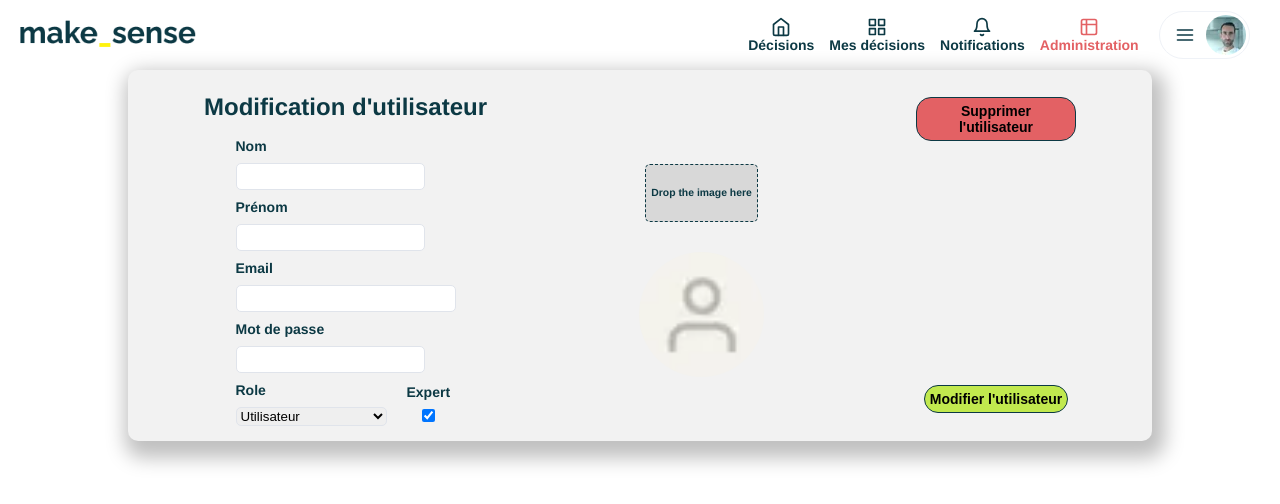
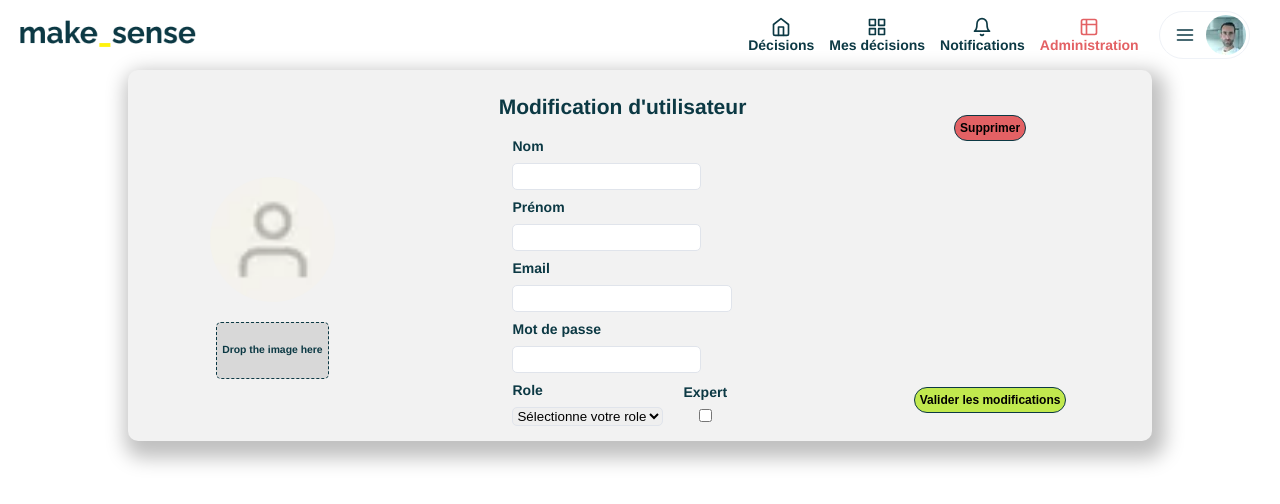
Before and after one commit to WildCodeSchool/2023-02-JS-RemoteFR-DeVMX-P3-Sense-Makers, a React (Vite) app in the folder frontend/: page /profile in a window 1280 px wide. Shown: the top 504 px of the page. Built offline with nearby package versions, Linux system fonts and the light colour scheme; no server answers.

Commit message:
Add CSS structure like wireframe and CSS style

```diff
--- a/frontend/src/components/Profiles/GlobalComponents/ModifyUser.jsx
+++ b/frontend/src/components/Profiles/GlobalComponents/ModifyUser.jsx
@@ -77,6 +77,35 @@ export default function ModifyUser() {
 
   return (
     <form className="user-management" onSubmit={submit}>
+      <div className="profile-photo-container">
+        <label htmlFor="profile-photo-input">
+          {dropzoneImage[0]?.preview ? (
+            <img
+              src={
+                dropzoneImage[0]?.preview ? dropzoneImage[0]?.preview : Avatar0
+              }
+              alt="profil"
+            />
+          ) : (
+            <img
+              src={
+                dataUser?.photo
+                  ? `${import.meta.env.VITE_BACKEND_URL}/uploads/${
+                      dataUser.photo
+                    }`
+                  : Avatar0
+              }
+              alt="profil"
+            />
+          )}
+          <Dropzone
+            className="dropzone"
+            dropzoneImage={dropzoneImage}
+            setDropzoneImage={setDropzoneImage}
+            setNewUploadedFileName={setNewUploadedFileName}
+          />
+        </label>
+      </div>
       <div className="input-container">
         <h2 className="input-title">Modification d'utilisateur</h2>
         <div className="input-fields">
@@ -124,22 +153,12 @@ export default function ModifyUser() {
           <div className="roles-container">
             <label htmlFor="role">
               Role <br />
-              {/* <select
-                id="role"
-                name="role"
-                onChange={update}
-                selected={dataUser.role_id}
-              >
-                <option value="0">Sélectionne votre role</option>
-                <option value="1">Admin</option>
-                <option value="2">Utilisateur</option>
-              </select> */}
               {parseInt(dataUser.role_id, 10) === 1 ? (
                 <select
                   id="role"
                   name="role"
                   onChange={update}
-                  defaultValue={1}
+                  // defaultValue={1}
                 >
                   <option value="0">Sélectionne votre role</option>
                   <option value="1">Admin</option>
@@ -150,7 +169,7 @@ export default function ModifyUser() {
                   id="role"
                   name="role"
                   onChange={update}
-                  defaultValue="2"
+                  // defaultValue={2}
                 >
                   <option value="0">Sélectionne votre role</option>
                   <option value="1">Admin</option>
@@ -160,7 +179,7 @@ export default function ModifyUser() {
             </label>
             <label htmlFor="role-expert" className="role-expert">
               Expert <br />
-              {dataUser.is_expert === 1 ? (
+              {parseInt(dataUser.is_expert, 10) === 1 ? (
                 <input
                   type="checkbox"
                   id="role-expert"
@@ -174,49 +193,19 @@ export default function ModifyUser() {
                   id="role-expert"
                   name="roleExpert"
                   onChange={update}
-                  checked
                 />
               )}
             </label>
           </div>
         </div>
       </div>
-      <div className="profile-photo-container">
-        <label htmlFor="profile-photo-input">
-          <Dropzone
-            className="dropzone"
-            dropzoneImage={dropzoneImage}
-            setDropzoneImage={setDropzoneImage}
-            setNewUploadedFileName={setNewUploadedFileName}
-          />
 
-          {dropzoneImage[0]?.preview ? (
-            <img
-              src={
-                dropzoneImage[0]?.preview ? dropzoneImage[0]?.preview : Avatar0
-              }
-              alt="profil"
-            />
-          ) : (
-            <img
-              src={
-                dataUser?.photo
-                  ? `${import.meta.env.VITE_BACKEND_URL}/uploads/${
-                      dataUser.photo
-                    }`
-                  : Avatar0
-              }
-              alt="profil"
-            />
-          )}
-        </label>
-      </div>
       <div className="input-buttons-container">
         <div className="remove-button-container">
-          <button type="submit">Supprimer l'utilisateur</button>
+          <button type="submit">Supprimer</button>
         </div>
         <div className="add-button-container">
-          <button type="submit">Modifier l'utilisateur</button>
+          <button type="submit">Valider les modifications</button>
         </div>
       </div>
     </form>
--- a/frontend/src/scss/Profils_scss/AdminComponents_scss/_userManagement.scss
+++ b/frontend/src/scss/Profils_scss/AdminComponents_scss/_userManagement.scss
@@ -11,12 +11,52 @@
   padding: $space-s 0;
   font-family: "Raleway", Helvetica, Arial, sans-serif;
   font-weight: 700;
-  font-size: $font-size-m;
+  font-size: $font-size-s;
   line-height: $font-size-s;
   color: $color-default;
   background-color: #F2F2F2;
   border-radius: $space-xs;
   box-shadow: 5px 9px 19px 8px rgba(0, 0, 0, 0.25);
+
+  .profile-photo-container {
+    margin-top: $space-s;
+
+    label {
+      display: flex;
+      justify-content: center;
+      align-items: center;
+      flex-direction: column;
+
+      .dropzone {
+        display: flex;
+        justify-content: center;
+        align-items: center;
+        max-width: 5rem;
+        aspect-ratio: 2/1;
+        background-color: rgba(145, 148, 145, 0.267);
+        border-radius: $space-xxs;
+        border: 1px dashed $color-default;
+        margin-top: $space-m;
+
+
+        .dropzone-placeholder-text {
+          font-size: $font-size-xxs;
+          text-align: center;
+          color: $color-default;
+          margin: 0;
+          padding: $space-xxs;
+          cursor: pointer;
+        }
+      }
+
+      img {
+        width: 80px;
+        object-fit: cover;
+        aspect-ratio: 1/1;
+        border-radius: 50%;
+      }
+    }
+  }
 
   .input-container {
     display: flex;
@@ -26,6 +66,46 @@
 
     .input-title {
       margin: $space-s auto;
+    }
+
+    .profile-photo-container {
+      margin-top: $space-l;
+
+      label {
+        display: flex;
+        justify-content: center;
+        align-items: center;
+        flex-direction: column;
+
+        .dropzone {
+          display: flex;
+          justify-content: center;
+          align-items: center;
+          max-width: 5rem;
+          aspect-ratio: 2/1;
+          background-color: rgba(145, 148, 145, 0.267);
+          border-radius: $space-xxs;
+          border: 1px dashed $color-default;
+          margin-top: $space-s;
+
+
+          .dropzone-placeholder-text {
+            font-size: $font-size-xxs;
+            text-align: center;
+            color: $color-default;
+            margin: 0;
+            padding: $space-xxs;
+            cursor: pointer;
+          }
+        }
+
+        img {
+          width: 60px;
+          object-fit: cover;
+          aspect-ratio: 1/1;
+          border-radius: 50%;
+        }
+      }
     }
 
     .input-fields {
@@ -95,45 +175,7 @@
     }
   }
 
-  .profile-photo-container {
-    margin-top: $space-l;
 
-    label {
-      display: flex;
-      justify-content: center;
-      align-items: center;
-      flex-direction: column;
-
-      .dropzone {
-        display: flex;
-        justify-content: center;
-        align-items: center;
-        max-width: 5rem;
-        aspect-ratio: 2/1;
-        background-color: rgba(145, 148, 145, 0.267);
-        border-radius: $space-xxs;
-        border: 1px dashed $color-default;
-        margin: 0;
-
-        .dropzone-placeholder-text {
-          font-size: $font-size-xxs;
-          text-align: center;
-          color: $color-default;
-          margin: 0;
-          padding: $space-xxs;
-          cursor: pointer;
-        }
-      }
-
-      img {
-        width: 60px;
-        object-fit: cover;
-        aspect-ratio: 1/1;
-        margin-top: $space-s;
-        border-radius: 50%;
-      }
-    }
-  }
 
   .input-buttons-container {
     margin-top: $space-xs;
@@ -147,7 +189,7 @@
 
       button {
         font-weight: 700;
-        font-size: $font-size-s;
+        font-size: $font-size-xs;
         padding: $space-xxs;
         background-color: #C1E94E;
         border-radius: $space-s;
@@ -161,6 +203,7 @@
         }
       }
     }
+
     .remove-button-container {
       display: flex;
       justify-content: center;
@@ -170,7 +213,7 @@
 
       button {
         font-weight: 700;
-        font-size: $font-size-s;
+        font-size: $font-size-xs;
         padding: $space-xxs;
         background-color: #E36164;
         border-radius: $space-s;
```
